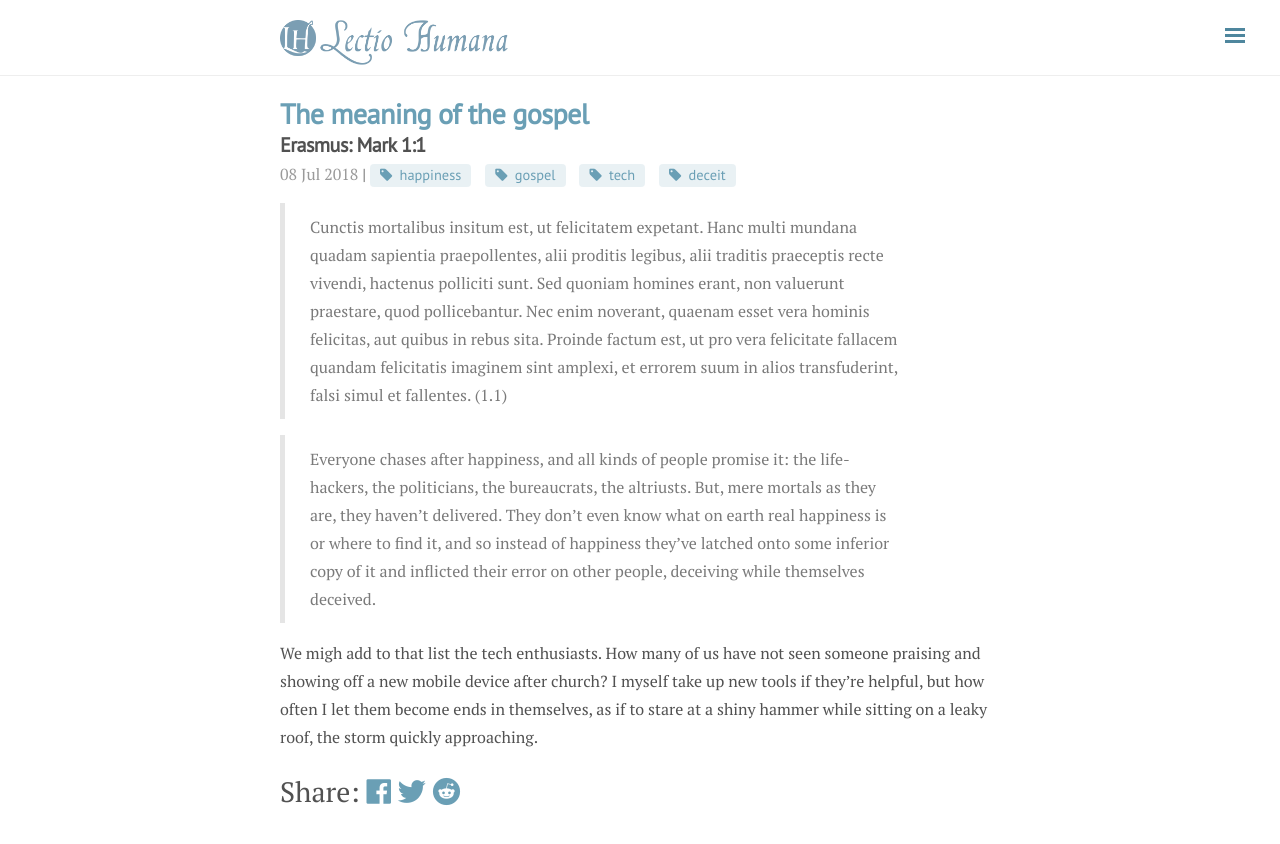
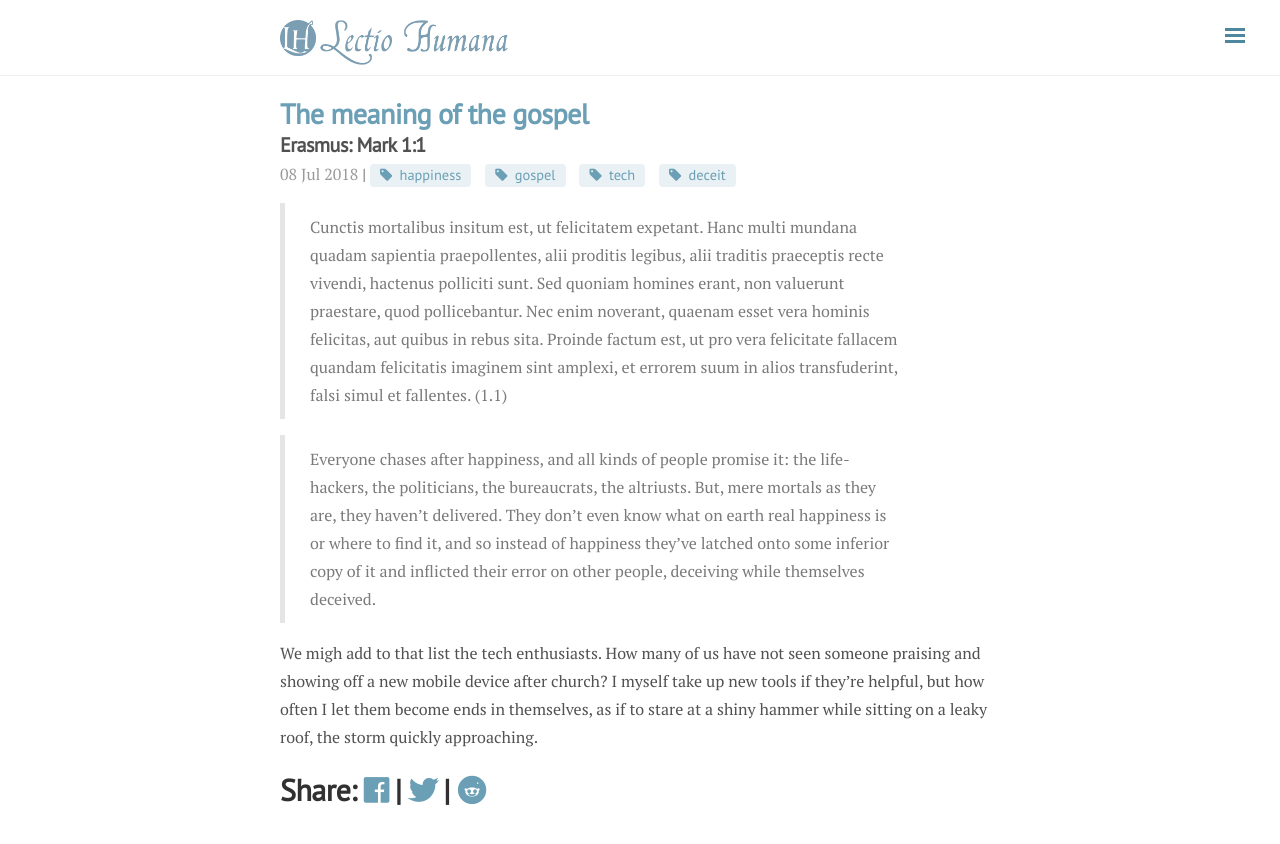
Before and after one commit to fpsvogel/lectiohumana, a Jekyll site: the page built from _posts/2018-07-08-Erasmus-Mark-01.01.md, in a window 1280 px wide. Shown: the top 844 px of the page. Built offline with Jekyll 4.4.1, drawn with Linux system fonts in a browser that asks for light colours; nearby versions of some CDN libraries.

Commit message:
share bar v15

```diff
--- a/_includes/contact.html
+++ b/_includes/contact.html
@@ -1,7 +1,7 @@
 {% if site.author.contact %}
 {% assign len = site.author.contact | size %}
 {% assign current_index = 0 %}
-<div class="sidebar-personal-info-section">
+<div class="sidebar-personal-info-section" style="font-size: 1.0rem">
 <p> {{ include.text }}
 {% for contact in site.author.contact %}
 {% assign iconname = contact[0] %}
@@ -10,7 +10,7 @@
 {% assign iconname = 'envelope' %}
 {% assign fa = 'fas fa' %}
 {% endif %}
-<a href="{{ contact[1] }}" style="text-decoration: none; font-size: 1.0rem">
+<a href="{{ contact[1] }}" style="text-decoration: none">
   <i class="{{ fa }}-{{ iconname }}" aria-hidden="true"></i>
 </a>
 {% assign current_index = current_index | plus: 1 %}
--- a/_includes/share.html
+++ b/_includes/share.html
@@ -1,13 +1,14 @@
-<div class="sidebar-personal-info-section" style="font-size: 1.4rem">
-<p> Share:
+<div class="sidebar-personal-info-section">
+<p><h2>Share:
 <a href="https://www.google.com/" style="text-decoration: none; font-size: 1.4rem">
   <i class="fab fa-facebook" aria-hidden="true"></i>
-</a>
+</a> |
 <a href="https://www.google.com/" style="text-decoration: none; font-size: 1.4rem">
   <i class="fab fa-twitter" aria-hidden="true"></i>
-</a>
+</a> |
 <a href="https://www.google.com/" style="text-decoration: none; font-size: 1.4rem">
   <i class="fab fa-reddit" aria-hidden="true"></i>
 </a>
+</h2>
 </p>
 </div>
--- a/index.html
+++ b/index.html
@@ -23,7 +23,7 @@
     <article>
       {{ post.excerpt | markdownify }}
     <article>
-	{% include share.html %}
+	{% include share.html url="{{ site.baseurl }}{{ post.url }}"	%}
     <div class="post-more">
       {% if site.disqus_short_name %}
       <a href="{{ site.baseurl }}{{ post.url }}#disqus_thread"> <i class="fa fa-comments" aria-hidden="true"></i>Comment</a>&nbsp;
```
